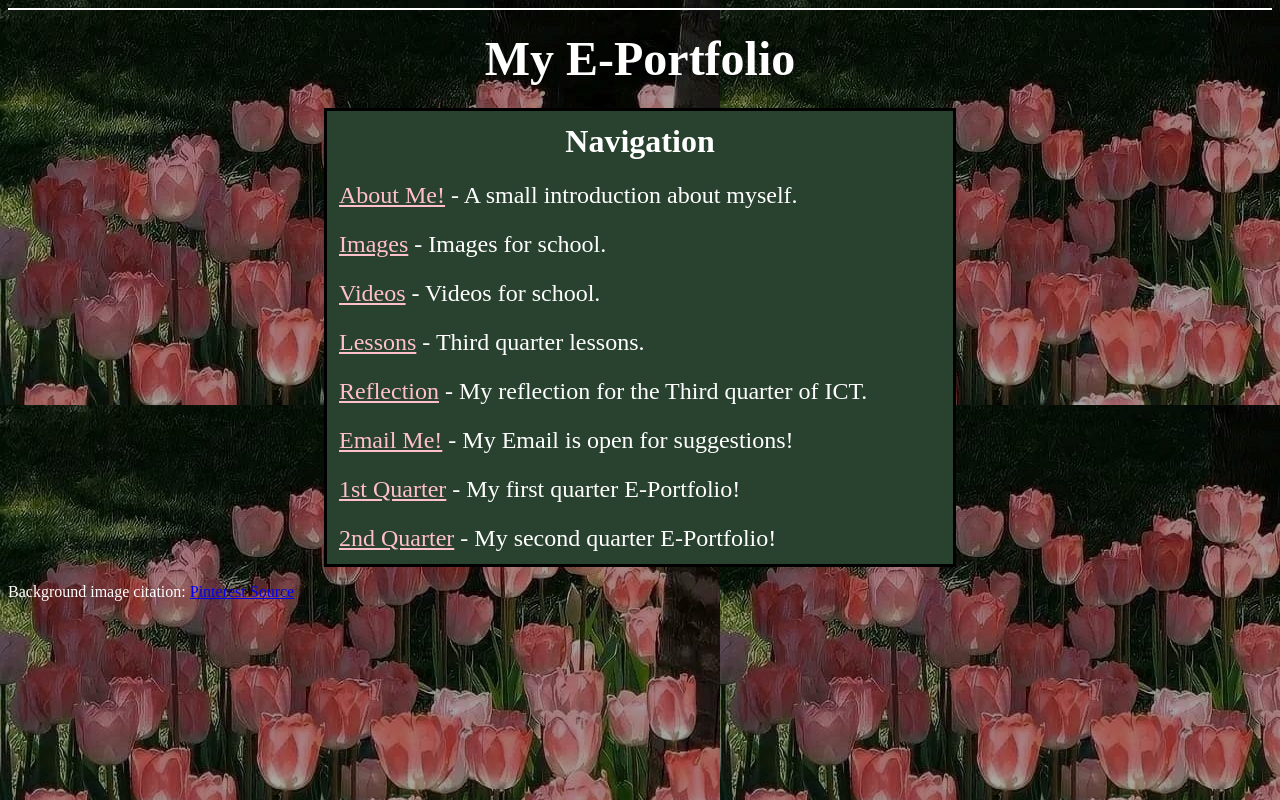
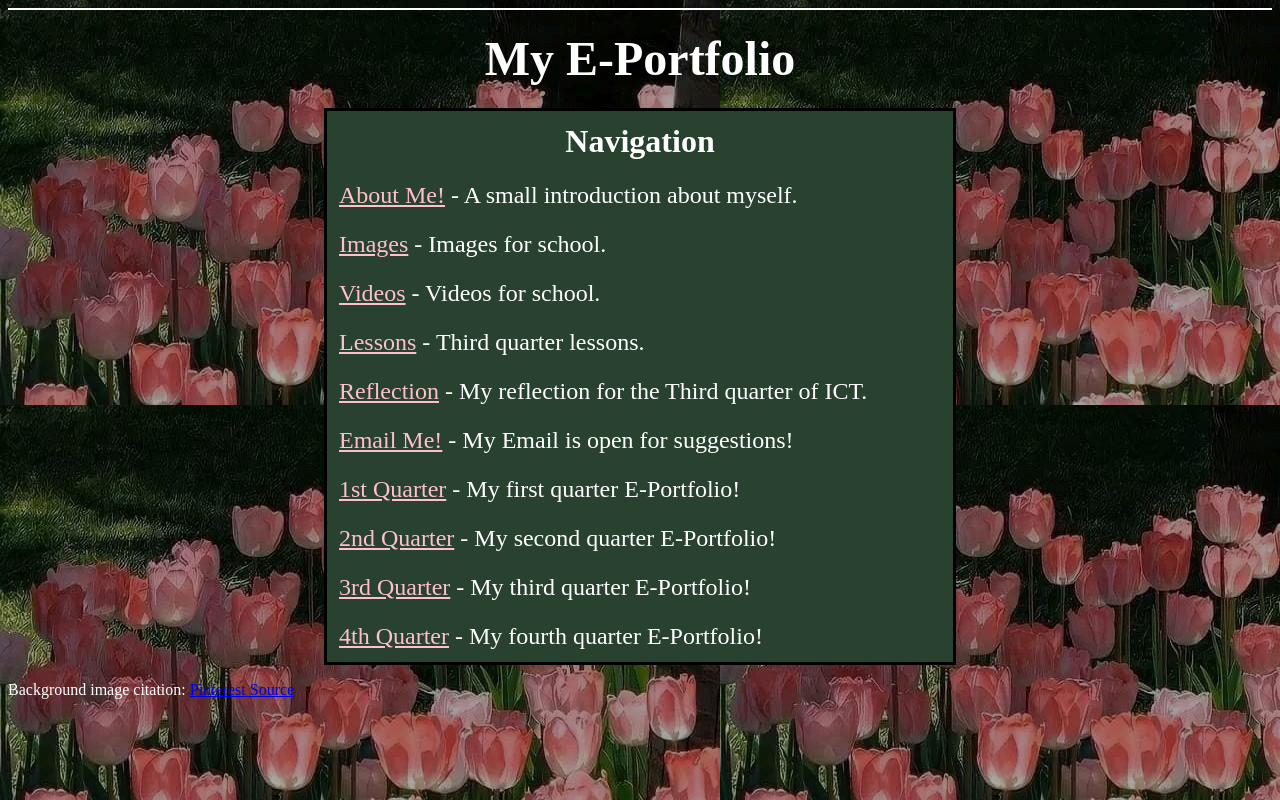
Before and after one commit to shxndaisies/DimaanoE-Port3, a plain HTML site: page index.html in a window 1280 px wide. Drawn offline with Linux system fonts and the light colour scheme.

Commit message:
Update index.html

```diff
--- a/index.html
+++ b/index.html
@@ -36,6 +36,10 @@
 <tr>
 <td><font size="5" color="White"><a href="https://shxndaisies.github.io/DimaanoE-Port/" style="color:pink;">2nd Quarter</a> - My second quarter E-Portfolio!</font></td>
 </tr>
+  <td><font size="5" color="White"><a href="https://shxndaisies.github.io/DimaanoE-Port3/" style="color:pink;">3rd Quarter</a> - My third quarter E-Portfolio!</font></td>
+</tr>
+  <td><font size="5" color="White"><a href="https://shxndaisies.github.io/DimaanoEPort4/" style="color:pink;">4th Quarter</a> - My fourth quarter E-Portfolio!</font></td>
+</tr>
 </font>
 </table>
 <p>Background image citation: <a href="https://ph.pinterest.com/pin/123215739805918703/" >Pinterest Source</a></p>
```
